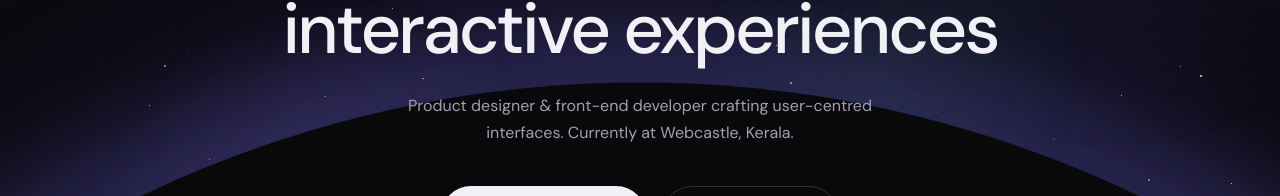
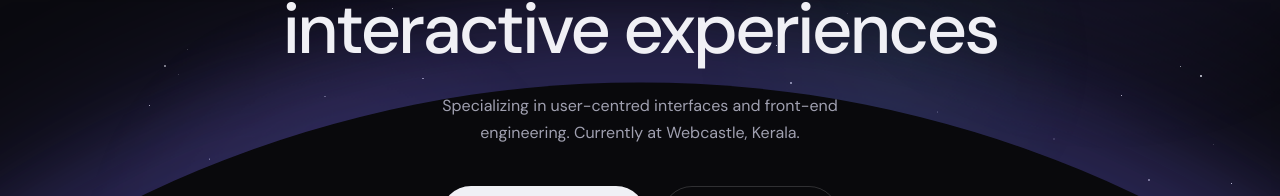
Before and after one commit to shibinsp45/Portfolio_blue, a React (Vite) app: page / in a window 1280 px wide. Shown: the part 372-568 px from the top of the page. Built offline with nearby package versions, Linux system fonts and the light colour scheme.

Commit message:
Removed repetitive words from Hero section for better copy flow

```diff
--- a/src/components/Hero.jsx
+++ b/src/components/Hero.jsx
@@ -98,7 +98,7 @@ export default function Hero() {
           transition={{ duration: 0.6, delay: 0.5 }}
           style={{ fontSize: '1rem', color: 'var(--fg2)', lineHeight: 1.7, maxWidth: 480, margin: '0 auto 2.5rem' }}
         >
-          Product designer & front-end developer crafting user-centred interfaces. Currently at Webcastle, Kerala.
+          Specializing in user-centred interfaces and front-end engineering. Currently at Webcastle, Kerala.
         </motion.p>
 
         {/* CTAs */}
```
